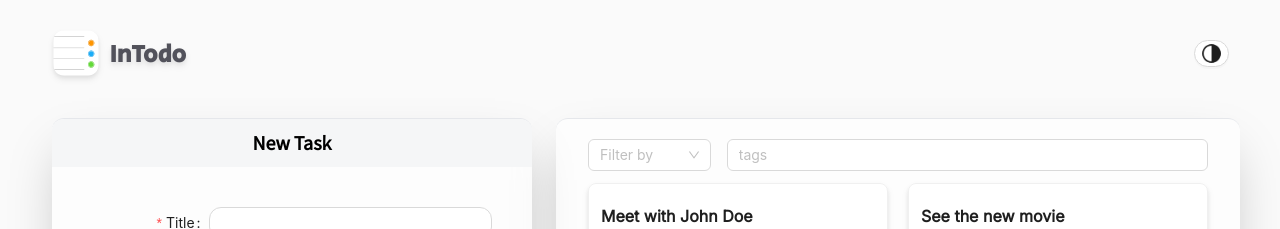
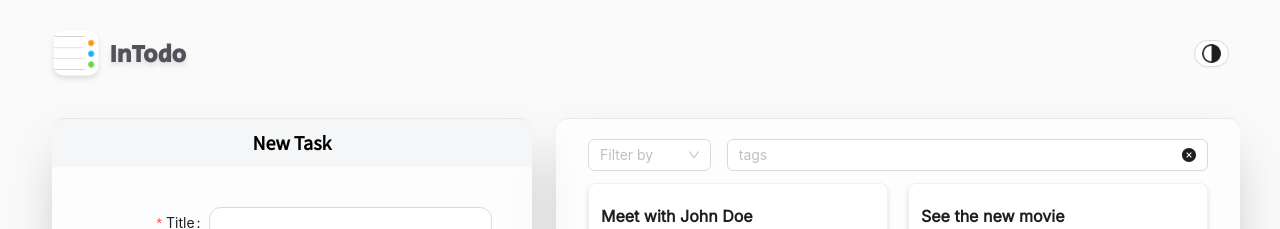
Before and after one commit to kralion/event-wise, a React (Vite) app: page / in a window 1280 px wide. Shown: the top 229 px of the page. Built offline with nearby package versions, Linux system fonts and the light colour scheme.

Commit message:
feat: Filter Search Clear icon

```diff
--- a/package.json
+++ b/package.json
@@ -9,6 +9,7 @@
     "preview": "vite preview"
   },
   "dependencies": {
+    "@ant-design/icons": "^5.0.1",
     "@material-tailwind/react": "^1.4.2",
     "animate.css": "^4.1.1",
     "antd": "^5.1.6",
--- a/src/components/Filter.tsx
+++ b/src/components/Filter.tsx
@@ -1,7 +1,8 @@
-import { Tag, Input, Select } from "antd";
+import { Tag, Input, Select, Space, Button } from "antd";
 import "animate.css";
 import { filterTags } from "./../data/filterTags.ts";
 import { filterTag } from "./../interfaces/interfaces";
+import { CloseCircleFilled } from "@ant-design/icons";
 
 function Filter() {
 	const deleteFilterTag = (filterTag: filterTag) => {
@@ -14,7 +15,7 @@ function Filter() {
 				<Select.Option value="categories">Categories</Select.Option>
 				<Select.Option value="stakeholders">Stakeholders</Select.Option>
 			</Select>
-			<Input placeholder="tags" />
+			<Input placeholder="tags" suffix={<CloseCircleFilled />} />
 		</div>
 	);
 }
```
Also changed, not shown: 1 other file (tests, documents, lock files or other folders).
